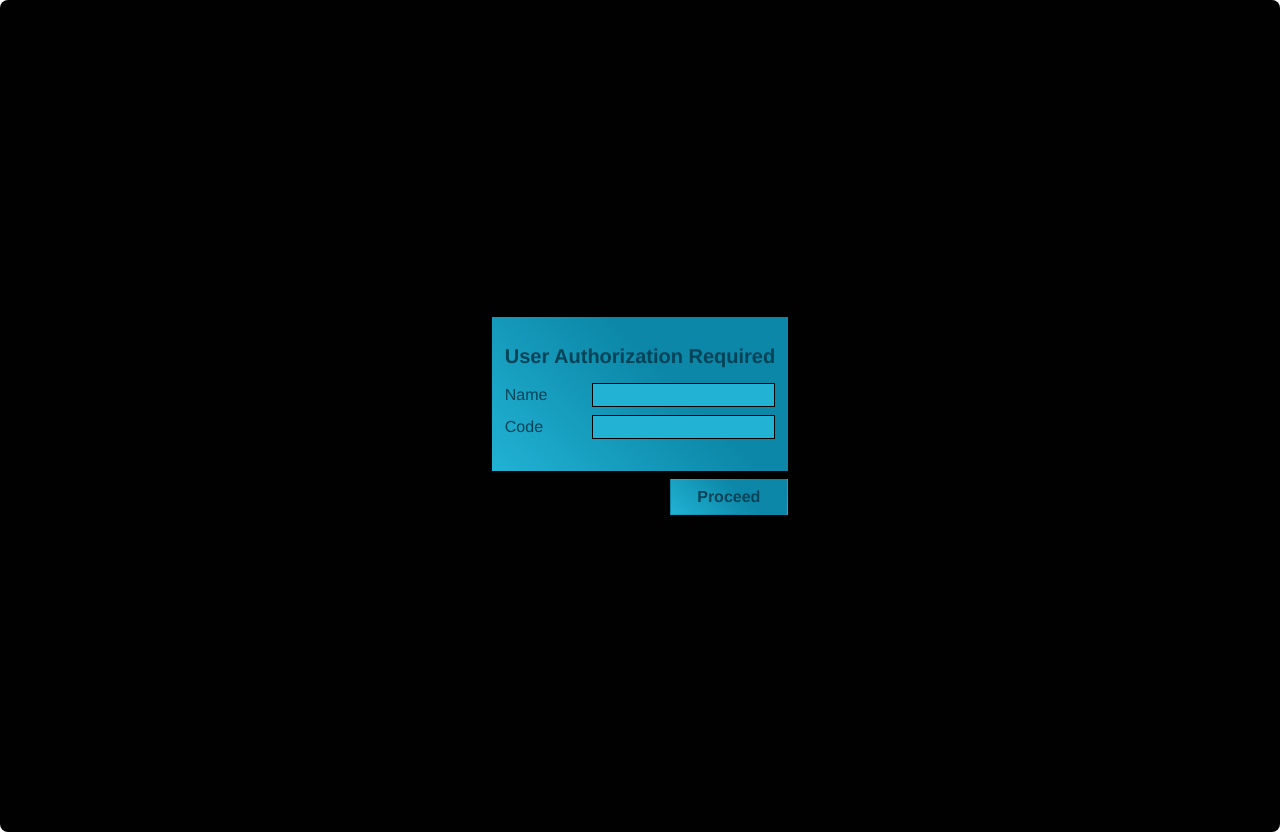
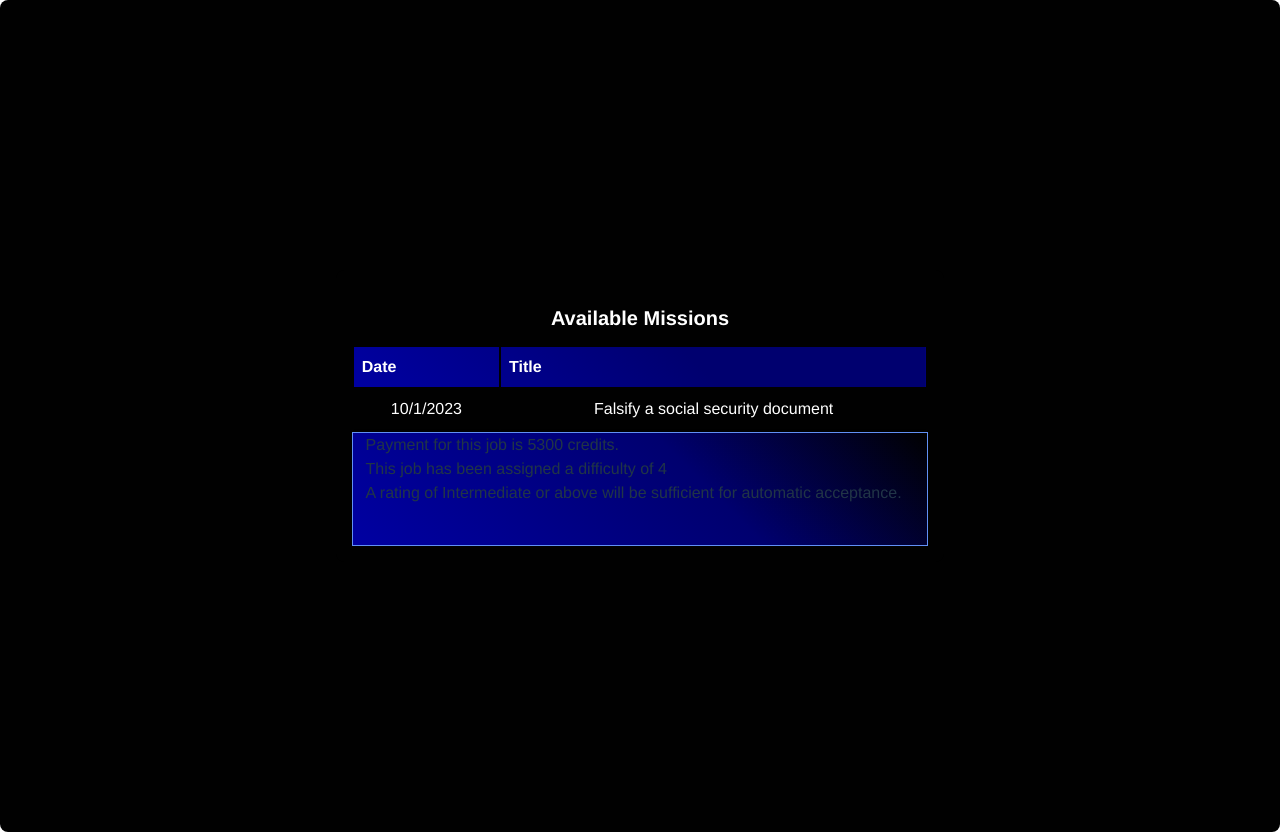
Before and after one commit to cocomittens/Overlink, a React (Vite) app in the folder frontend/: page / in a window 1280 px wide. Built offline with nearby package versions, Linux system fonts and the light colour scheme.

Commit message:
Update fonts

```diff
--- a/frontend/src/App.jsx
+++ b/frontend/src/App.jsx
@@ -5,7 +5,7 @@ import Login from './scenes/Login.tsx'
 function App() {
 
   return (
-    <Login />
+    <Missions />
   )
 }
 
--- a/frontend/src/styles/missions.scss
+++ b/frontend/src/styles/missions.scss
@@ -7,7 +7,7 @@ body, .missions-container {
   background: $primary-bg;
   padding: 1rem;
   border-radius: 0.5rem;
-  font-family: 'Courier New', Courier, monospace;
+  font-family: 'Helvetica Neue', Helvetica, Arial, sans-serif;
 
   h2 {
     font-size: 1.25rem;
```
